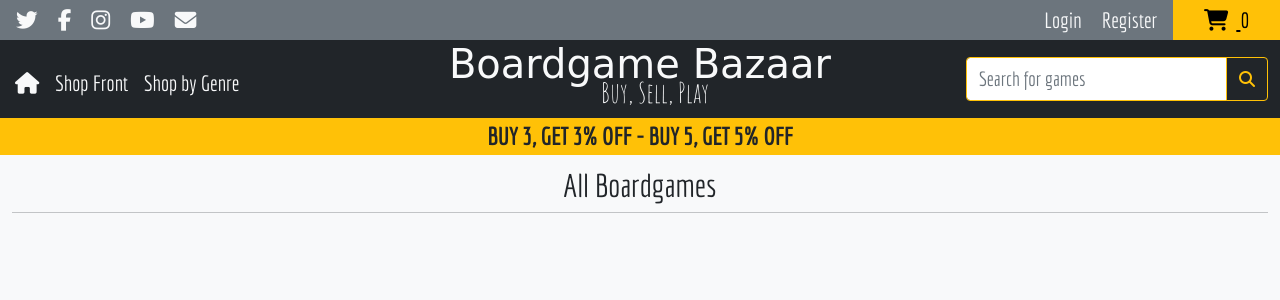
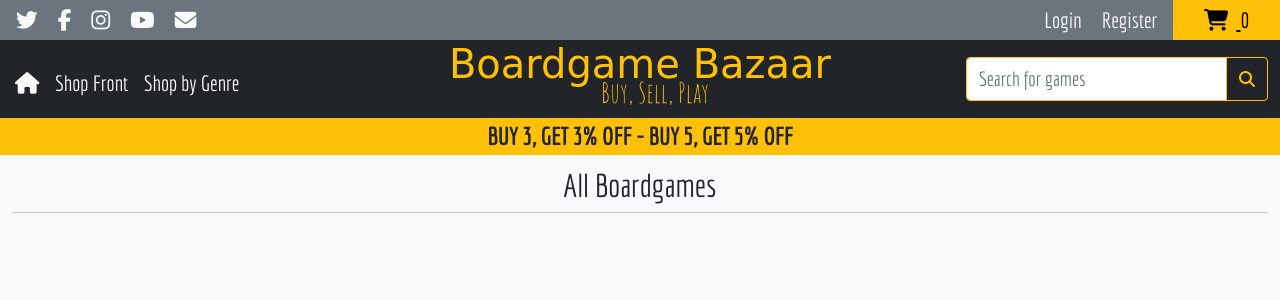
Before and after one commit to C-Undritz/Boardgame-Bazaar, a Django app: page / in a window 1280 px wide. Shown: the top 300 px of the page. Run offline with Django 3.2, Linux system fonts and the light colour scheme; data that the repository does not hold is empty; parts of the project's set-up code (start-up, migrations or seed data) failed here and were passed over; some libraries are stand-ins or nearby versions; some web fonts are replaced.

Commit message:
style: changed colour of logo

```diff
--- a/templates/base.html
+++ b/templates/base.html
@@ -183,8 +183,8 @@
             <div class="col-8 col-lg-4 my-lg-auto">
                 <a href="{% url 'home' %}" class="nav-link">
                     <div class="text-center text-light">
-                        <h1 id="store-logo" class="text-light">Boardgame Bazaar</h1>
-                        <h3 id="strap-line" class="text-light">Buy, Sell, Play</h3>
+                        <h1 id="store-logo" class="text-warning">Boardgame Bazaar</h1>
+                        <h3 id="strap-line" class="text-warning">Buy, Sell, Play</h3>
                     </div>
                 </a>
             </div>
```
